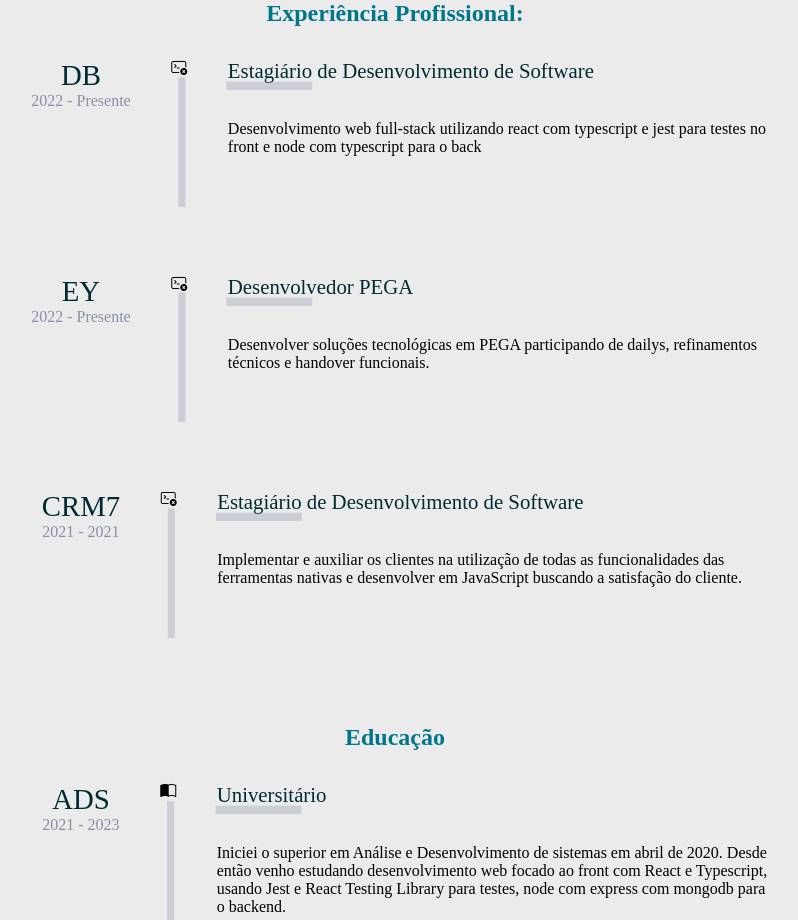
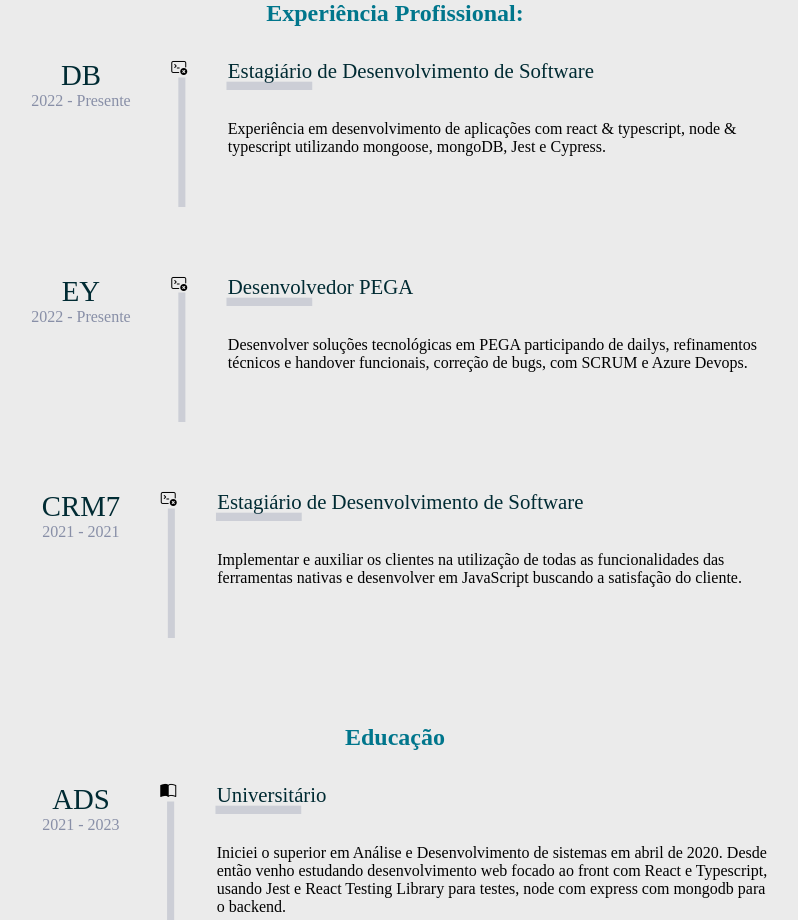
Before and after one commit to LucasG-Nunes/PersonalSite, a React (Create React App) app: page / in a window 1280 px wide. Shown: the part 2060-2980 px from the top of the page, without its empty margins (245-1043 px from the left). Built offline with nearby package versions, Linux system fonts and the light colour scheme.

Commit message:
:fire: Atualizando descrições de experiências e o file do CV.

```diff
--- a/src/Components/ContainerAboutMe/ContainerAboutMe.jsx
+++ b/src/Components/ContainerAboutMe/ContainerAboutMe.jsx
@@ -55,7 +55,7 @@ const ContainerAboutMe = () => {
           Entre em contato
           </Link>
           <button className="downloadCV">
-            <a className="a" href={file}>Download CV</a>
+            <a className="a" target='blank' href={file}>Download CV</a>
           </button>
         </article>
 
--- a/src/Components/ContainerExperiencia/ContainerExperiencia.jsx
+++ b/src/Components/ContainerExperiencia/ContainerExperiencia.jsx
@@ -32,9 +32,10 @@ const ContainerExperiencia = () => {
         Software"
         icon={<i class="bi bi-terminal-x"></i>}
           >
-                        Desenvolvimento web full-stack utilizando
-                      react com typescript e jest para testes no
-                      front e node com typescript para o back
+                        Experiência em desenvolvimento de
+aplicações com react & typescript, node &
+typescript utilizando mongoose, mongoDB,
+Jest e Cypress.
           </ArticleExperiencia>
 
         <ArticleExperiencia
@@ -44,8 +45,10 @@ const ContainerExperiencia = () => {
         icon={<i class="bi bi-terminal-x"></i>}
           >
           Desenvolver soluções tecnológicas em
-          PEGA participando de dailys, refinamentos
-          técnicos e handover funcionais.
+PEGA participando de dailys, refinamentos
+técnicos e handover funcionais, correção de
+bugs, com SCRUM e Azure Devops.
+
 
           </ArticleExperiencia>
 
```
Also changed, not shown: 1 other file (tests, documents, lock files or other folders).
